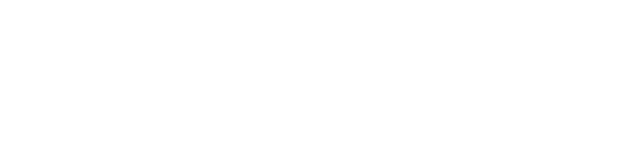
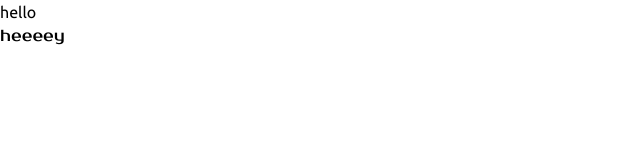
Before and after one commit to anastasiacheb/OTCEX, a website: page index.html in a window 1280 px wide. Shown: the whole page, without its empty margins (0-640 px from the left). Drawn offline with Linux system fonts and the light colour scheme.

Commit message:
fonts colors

```diff
--- a/index.html
+++ b/index.html
@@ -32,6 +32,8 @@
     <link rel="manifest" href="/site.webmanifest" />
   </head>
   <body>
+    <p class="font-ubuntu">hello</p>
+    <p class="font-prosto">heeeey</p>
     <script src="src/js/main.js"></script>
     <script src="src/js/page1.js"></script>
   </body>
--- a/src/css/input.css
+++ b/src/css/input.css
@@ -3,15 +3,12 @@
 /* npx @tailwindcss/cli -i src/css/input.css -o src/css/output.css --watch */
 
 @theme {
-    --color-primary: #ff3e00;
-    --color-secondary: #ffd9ff;
-    --color-tertiary: #fb339a;
-    --color-accent: #fdff62;
-    --color-dark: #151419;
-    --color-extra: #3a00ff;
+  --color-body: #ebebeb;
+  --color-light: #ffffff;
+  --color-dark: #1a1a1a;
 
-    --font-halvar: 'Halvar', sans-serif;
-    --font-graphik: 'Graphik LCG', sans-serif;
+  --font-ubuntu: 'Ubuntu', sans-serif;
+  --font-prosto: 'Prosto One', sans-serif;
 }
 
 @layer base {
@@ -27,3 +24,21 @@
     width: 0;
   }
 }
+
+/* prosto-one-regular - cyrillic_latin */
+@font-face {
+  font-display: swap; /* Check https://developer.mozilla.org/en-US/docs/Web/CSS/@font-face/font-display for other options. */
+  font-family: 'Prosto One';
+  font-style: normal;
+  font-weight: 400;
+  src: url('../../assets/fonts/prosto-one-v21-cyrillic_latin-regular.woff2') format('woff2'); /* Chrome 36+, Opera 23+, Firefox 39+, Safari 12+, iOS 10+ */
+}
+
+/* ubuntu-regular - cyrillic_latin */
+@font-face {
+  font-display: swap; /* Check https://developer.mozilla.org/en-US/docs/Web/CSS/@font-face/font-display for other options. */
+  font-family: 'Ubuntu';
+  font-style: normal;
+  font-weight: 400;
+  src: url('../../assets/fonts/ubuntu-v21-cyrillic_latin-regular.woff2') format('woff2'); /* Chrome 36+, Opera 23+, Firefox 39+, Safari 12+, iOS 10+ */
+}
```
Also changed, not shown: package.json (added, +24 -0 lines), assets/fonts/prosto-one-v21-cyrillic_latin-regular.woff2 (added), assets/fonts/ubuntu-v21-cyrillic_latin-regular.woff2 (added), src/css/output.css, 5 other files. Lines whose indentation alone changed are shown as unchanged.
